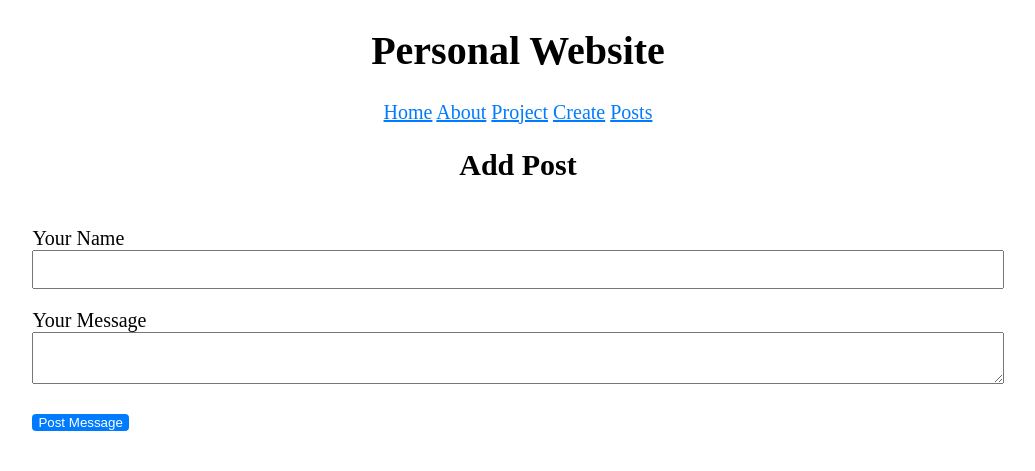
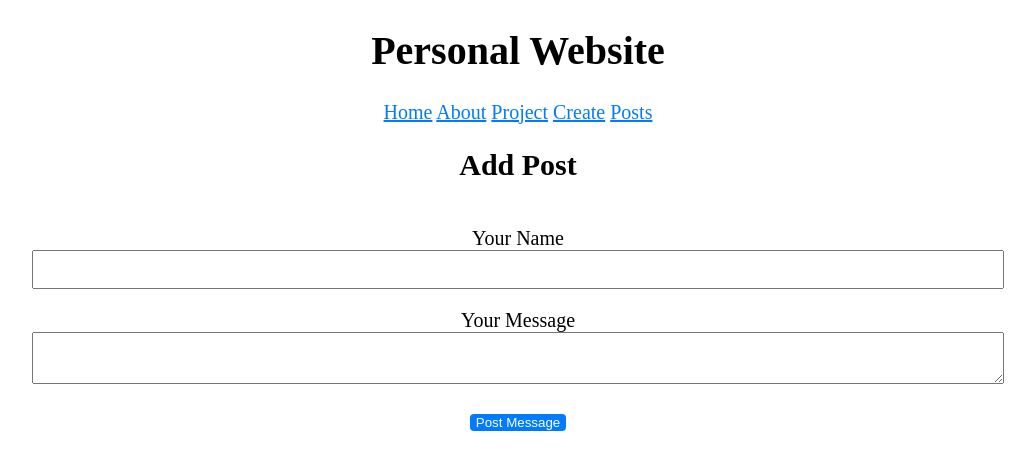
Before and after one commit to binhvu3/chatBot, a Flask app: page /create in a window 1280 px wide. Shown: the top 471 px of the page, without its empty margins (122-1157 px from the left). Run offline with Flask 3, Linux system fonts and the light colour scheme.

```diff
--- a/website/static/styles.css
+++ b/website/static/styles.css
@@ -35,7 +35,7 @@ main{
 
 article,
 form{
-  text-align:left;
+  text-align:center;
   min-width:200px;
   padding:20px;
   margin-bottom:20px;
@@ -45,7 +45,7 @@ form{
 
 aside{
   color:#ccc;
-  text-align:right;
+  text-align:center;
 }
 
 form{
```
Also changed, not shown: website.sqlite.
